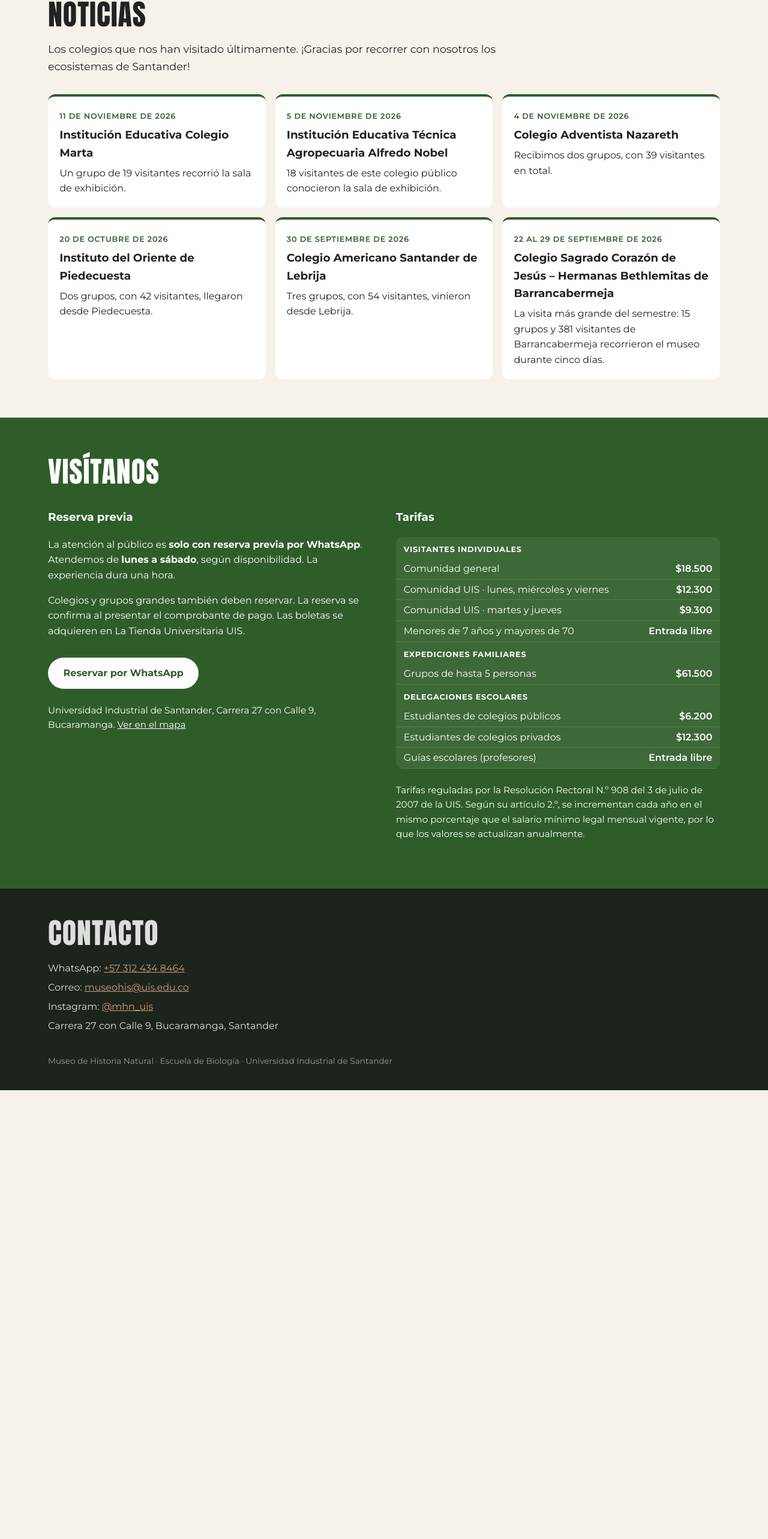
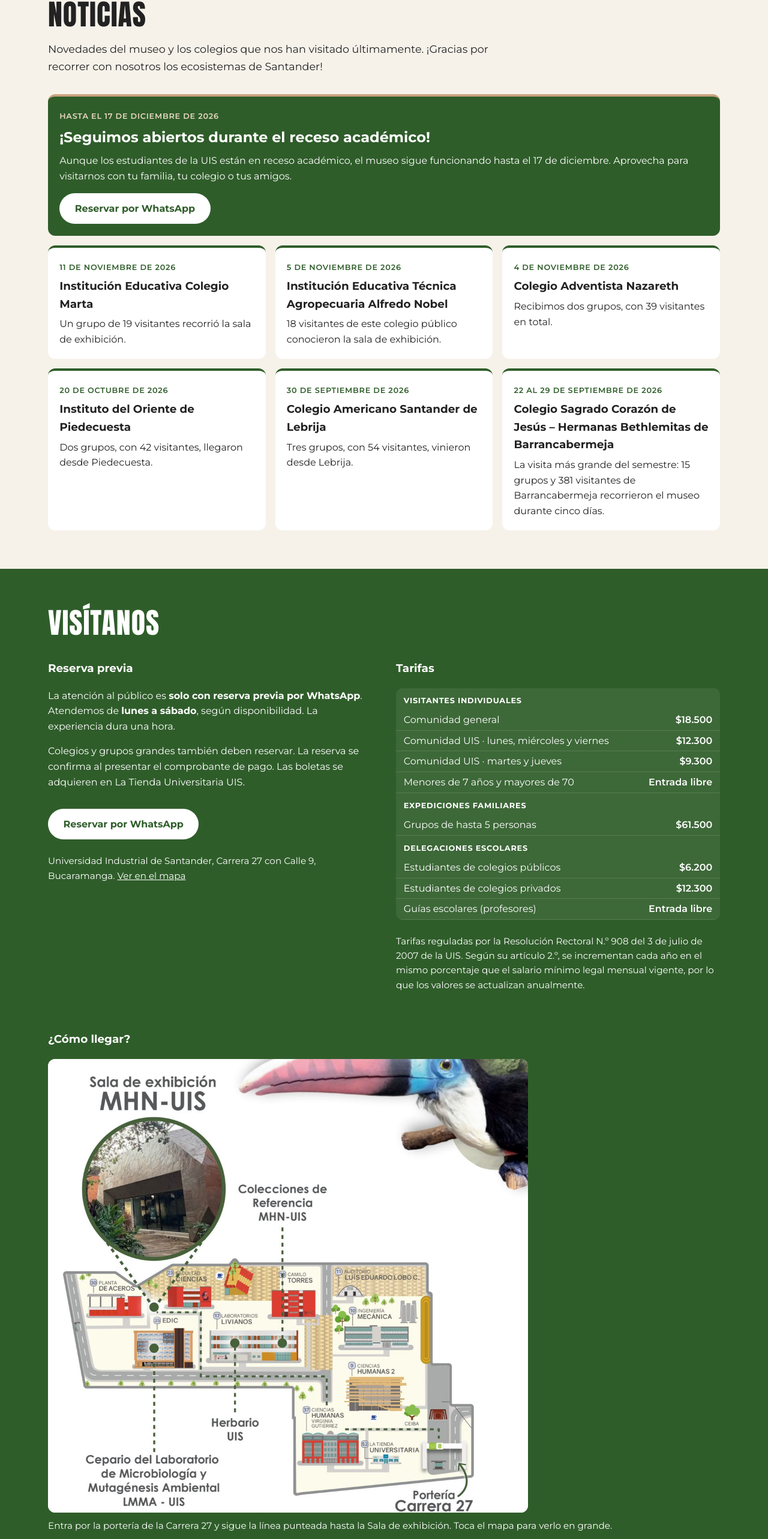
Before and after one commit to Biologia-UIS/sitio-museo-uis, a plain HTML site: page index.html in a window 1280 px wide. Shown: the part 6661-9226 px from the top of the page at 60% size. Before the commit the page ends 8478 px from the top, so only its background shows below. Drawn offline with Linux system fonts and the light colour scheme.

Commit message:
Noticia del receso académico y mapa de cómo llegar
Co-Authored-By: Claude Opus 5.5 <noreply@anthropic.com>

```diff
--- a/estilos.css
+++ b/estilos.css
@@ -65,6 +65,9 @@ h3 { font-size: 1.15rem; }
 .noticias time { font-size: .8rem; font-weight: 600; text-transform: uppercase; letter-spacing: .06em; color: var(--verde); }
 .noticias h3 { margin: .3rem 0 .4rem; }
 .noticias p { margin: 0; }
+.noticias .destacada { grid-column: 1 / -1; background: var(--verde); color: #fff; border-top-color: var(--arena); }
+.noticias .destacada time { color: #ecd9c4; }
+.noticias .destacada h3 { font-size: 1.5rem; }
 
 /* Ecosistemas y galería */
 .ecosistemas, .galeria { list-style: none; padding: 0; margin: 1.5rem 0 0; display: grid; gap: .8rem; }
@@ -108,6 +111,9 @@ h3 { font-size: 1.15rem; }
 .tarifas { width: 100%; border-collapse: collapse; background: #fff1; border-radius: 10px; overflow: hidden; }
 .tarifas th { text-align: left; padding: .7rem .8rem .3rem; color: #fff; text-transform: uppercase; font-size: .8rem; letter-spacing: .06em; }
 .tarifas td { padding: .25rem .8rem; border-bottom: 1px solid #fff2; }
+.mapa { margin: 3rem 0 0; }
+.mapa img { width: 100%; max-width: 50rem; height: auto; background: #fff; border-radius: 12px; }
+.mapa figcaption { margin-top: .6rem; font-size: .95rem; }
 .tarifas td:last-child { text-align: right; white-space: nowrap; font-weight: 600; }
 
 /* Pie */
--- a/index.html
+++ b/index.html
@@ -163,8 +163,12 @@
 <!-- Noticias: la más reciente primero. Para agregar una, copiar un <li> completo. Solo nombres de instituciones, nunca de personas. -->
 <section id="noticias" class="seccion">
   <h2>Noticias</h2>
-  <p class="intro">Los colegios que nos han visitado últimamente. ¡Gracias por recorrer con nosotros los ecosistemas de Santander!</p>
+  <p class="intro">Novedades del museo y los colegios que nos han visitado últimamente. ¡Gracias por recorrer con nosotros los ecosistemas de Santander!</p>
   <ul class="noticias">
+    <li class="destacada"><time datetime="2026-11-23">Hasta el 17 de diciembre de 2026</time>
+      <h3>¡Seguimos abiertos durante el receso académico!</h3>
+      <p>Aunque los estudiantes de la UIS están en receso académico, el museo sigue funcionando hasta el 17 de diciembre. Aprovecha para visitarnos con tu familia, tu colegio o tus amigos.</p>
+      <a class="boton boton-claro" href="https://wa.me/573124348464?text=Hola%2C%20quiero%20reservar%20una%20visita%20al%20Museo%20de%20Historia%20Natural%20UIS." target="_blank" rel="noopener">Reservar por WhatsApp</a></li>
     <li><time datetime="2026-11-11">11 de noviembre de 2026</time>
       <h3>Institución Educativa Colegio Marta</h3>
       <p>Un grupo de 19 visitantes recorrió la sala de exhibición.</p></li>
@@ -214,6 +218,11 @@
       <p class="nota">Tarifas reguladas por la Resolución Rectoral N.º 908 del 3 de julio de 2007 de la UIS. Según su artículo 2.º, se incrementan cada año en el mismo porcentaje que el salario mínimo legal mensual vigente, por lo que los valores se actualizan anualmente.</p>
     </div>
   </div>
+  <figure class="mapa">
+    <h3>¿Cómo llegar?</h3>
+    <a href="img/mapa-campus.jpg" target="_blank" rel="noopener"><img src="img/mapa-campus.jpg" width="1200" height="1134" loading="lazy" alt="Mapa del campus UIS: se entra por la portería de la Carrera 27, se pasa junto a La Tienda Universitaria y Ciencias Humanas, y se sigue el camino hasta la Sala de exhibición del museo, junto a la Facultad de Ciencias y el edificio EDIC. El mapa también ubica las Colecciones de referencia y el Herbario en el edificio de Laboratorios Livianos, y el Cepario LMMA en el EDIC."></a>
+    <figcaption>Entra por la portería de la Carrera 27 y sigue la línea punteada hasta la Sala de exhibición. Toca el mapa para verlo en grande.</figcaption>
+  </figure>
 </section>
 
 </main>
```
Also changed, not shown: img/mapa-campus.jpg (added).
